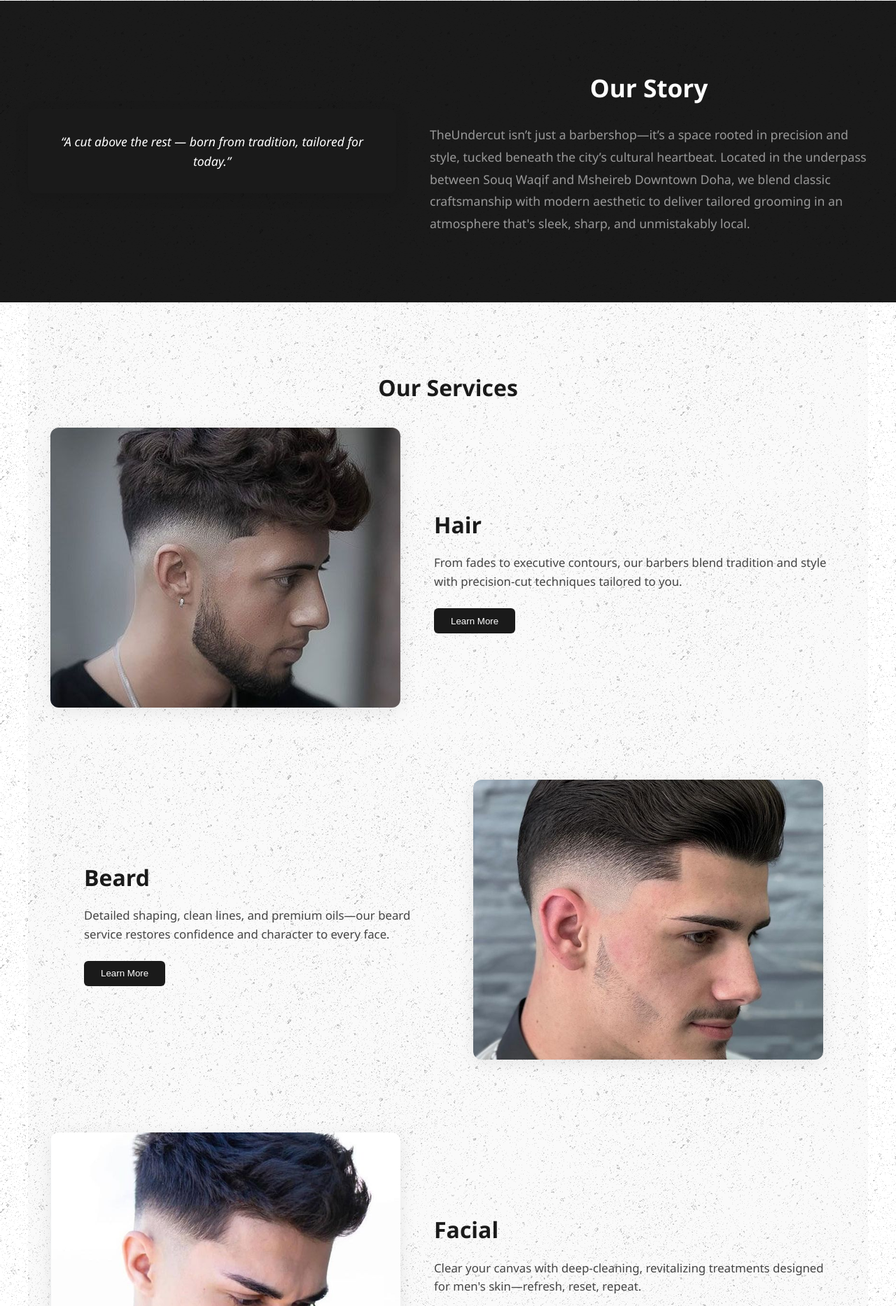
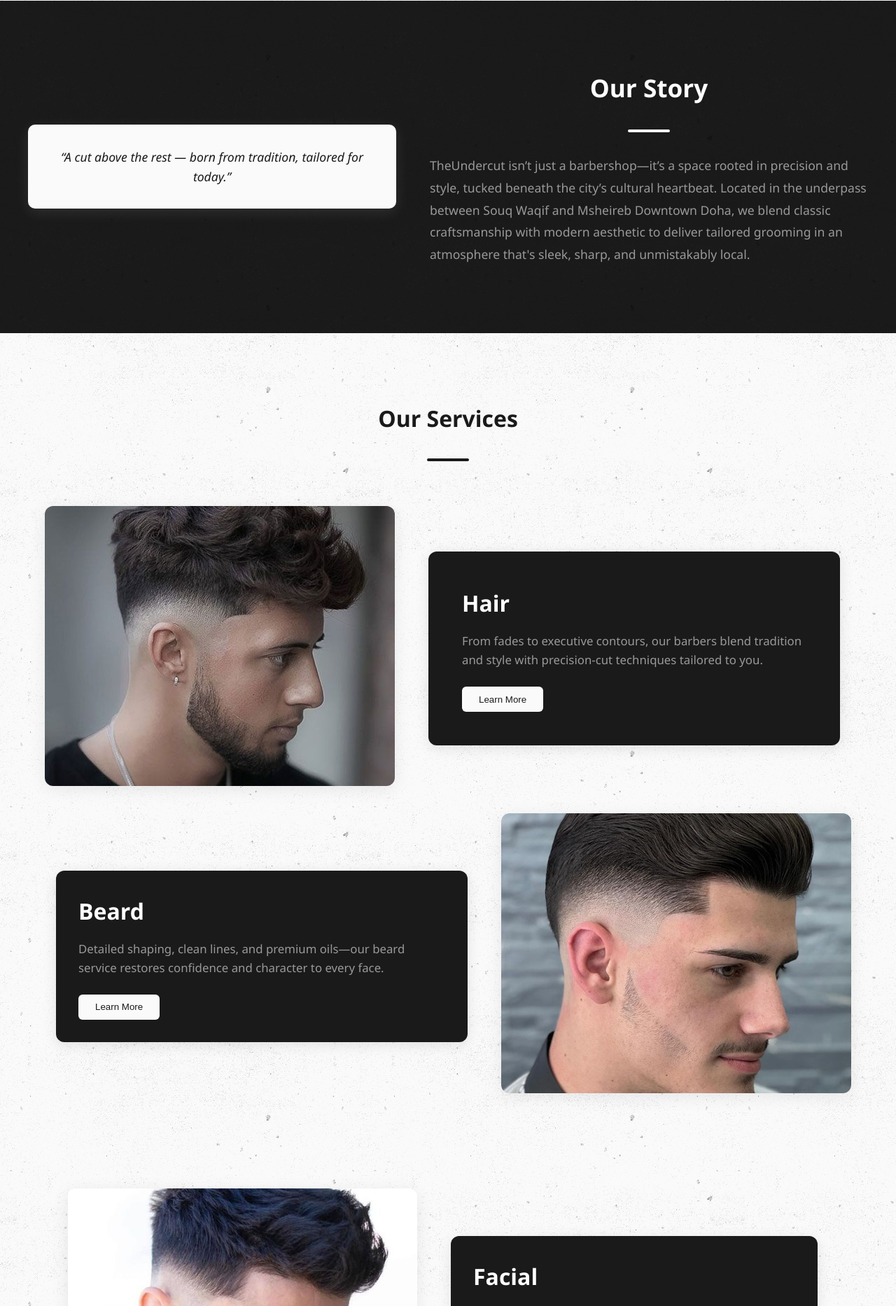
Before and after one commit to lceDr0p/lcedr0p.github.io, a PHP site: page / in a window 1280 px wide. Shown: the part 872-2738 px from the top of the page at 70% size. Run offline with PHP 8.4, Linux system fonts and the light colour scheme.

Commit message:
UI / UX Changes
Added
- More color greys and frames in testimonials and services

Changed
- Images

```diff
--- a/Index.html
+++ b/Index.html
@@ -45,8 +45,8 @@
         <div class="splide__track">
           <ul class="splide__list">
             <li class="splide__slide"><img src="Images/hero1.png" alt="Barbershop Interior 1" /></li>
-            <li class="splide__slide"><img src="Images/hero2.jpg" alt="Barber at Work" /></li>
-            <li class="splide__slide"><img src="Images/hero3.jpg" alt="Styled Client" /></li>
+            <li class="splide__slide"><img src="Images/hero2.png" alt="Barber at Work" /></li>
+            <li class="splide__slide"><img src="Images/hero3.png" alt="Styled Client" /></li>
           </ul>
         </div>
       </div>
@@ -59,6 +59,7 @@
     <div class="about-container">
       <div class="about-text">
         <h2>Our Story</h2>
+        <div class="section-divider-white"></div>
         <p>
           TheUndercut isn’t just a barbershop—it’s a space rooted in precision and style, tucked beneath the city’s cultural heartbeat. Located in the underpass between Souq Waqif and Msheireb Downtown Doha, we blend classic craftsmanship with modern aesthetic to deliver tailored grooming in an atmosphere that's sleek, sharp, and unmistakably local.
         </p>
@@ -75,16 +76,19 @@
   <!-- Services Section -->
   <section id="services" class="services-section">
     <h2>Our Services</h2>
-
+    <div class="section-divider-black"></div>
     <!-- Hair -->
     <div class="patterned-block">
       <div class="patterned-image left">
         <img src="Images/Top1.png" alt="Haircut" />
       </div>
       <div class="patterned-content">
+        <div class="grey-frame">
+          <div class="patterned-content">
             <h3>Hair</h3>
             <p>From fades to executive contours, our barbers blend tradition and style with precision-cut techniques tailored to you.</p>
             <button class="modal-btn" data-modal="modal-hair">Learn More</button>
+        </div>
       </div>
     </div>
 
@@ -94,9 +98,11 @@
         <img src="Images/Top2.png" alt="Beard Grooming" />
       </div>
       <div class="patterned-content">
+        <div class="grey-frame">
           <h3>Beard</h3>
           <p>Detailed shaping, clean lines, and premium oils—our beard service restores confidence and character to every face.</p>
           <button class="modal-btn" data-modal="modal-beard">Learn More</button>
+        </div>
       </div>
     </div>
 
@@ -106,9 +112,11 @@
         <img src="Images/Top3.png" alt="Facial Treatment" />
       </div>
       <div class="patterned-content">
+        <div class="grey-frame">
           <h3>Facial</h3>
           <p>Clear your canvas with deep-cleaning, revitalizing treatments designed for men's skin—refresh, reset, repeat.</p>
           <button class="modal-btn" data-modal="modal-facial">Learn More</button>
+        </div>
       </div>
     </div>
 
@@ -118,9 +126,11 @@
         <img src="Images/Top4.png" alt="Relaxing Massage" />
       </div>
       <div class="patterned-content">
+        <div class="grey-frame">
           <h3>Massage</h3>
           <p>Shake off tension and take back your posture—unwind with targeted pressure, soothing techniques, and mindful flow.</p>
           <button class="modal-btn" data-modal="modal-massage">Learn More</button>
+        </div>
       </div>
     </div>
   </section>
@@ -128,6 +138,7 @@
   <!-- Gallery Section -->
   <section id="gallery" class="gallery-section fade-in">
     <h2>Gallery</h2>
+    <div class="section-divider-white"></div>
       <div class="splide" id="gallery-slider">
           <div class="splide__track">
           <ul class="splide__list">
@@ -156,6 +167,7 @@
   <!-- Team Section -->
   <section id="team" class="team-section fade-in">
     <h2>Meet the Barbers</h2>
+    <div class="section-divider-black"></div>
     <div class="team-grid">
       <div class="team-member">
         <img src="Images/agent2.png" alt="Barber Mike" />
@@ -193,6 +205,8 @@
 
     <section id="testimonials" class="testimonials-section fade-in">
         <h2>What Our Clients Say</h2>
+        <div class="section-divider-white"></div>
+        <div class="white-frame">
           <div class="splide" id="testimonial-slider">
             <div class="splide__track">
               <ul class="splide__list">
@@ -202,11 +216,13 @@
               </ul>
             </div>
         </div>
+      </div>
     </section>
 
   <!-- Booking/Footer Section -->
   <footer id="booking" class="booking-section fade-in">
     <h2>Book an Appointment</h2>
+    <div class="section-divider-black"></div>
     <p>Ready for a fresh fade or relaxing session? Let’s lock in your next visit.</p>
 
     <a href="https://yourbookingplatform.com" target="_blank" class="book-btn">Book Now</a>
--- a/styles.css
+++ b/styles.css
@@ -216,11 +216,11 @@ a {
 
 .about-highlight {
   flex: 1 1 400px;
-  background-color: #1a1a1a;
-  color: #fff;
+  background-color: #fafafa;
+  color: #1a1a1a;
   padding: 2rem;
   border-radius: 10px;
-  box-shadow: 0 5px 20px rgba(0,0,0,0.1);
+  box-shadow: 0 5px 20px rgba(255, 255, 255, 0.1);
   font-size: 1.1rem;
   text-align: center;
   animation: fadeInLeft 1s ease 0.3s both;
@@ -237,7 +237,7 @@ a {
   background-image: url('Images/testbg.png');
   background-color: #fafafa;
   padding: 6rem 2rem;
-  max-width: 1200px;
+  max-width: 1300px;
   margin: auto;
 }
 
@@ -279,20 +279,21 @@ a {
 }
 
 .patterned-content h3 {
+  color: #fff;
   font-size: 2rem;
   margin-bottom: 1rem;
 }
 
 .patterned-content p {
   font-size: 1.05rem;
-  color: #444;
+  color: #999;
   line-height: 1.6;
   margin-bottom: 1.5rem;
 }
 
 .patterned-content .modal-btn {
-  background: #1a1a1a;
-  color: #fff;
+  background: #fafafa;
+  color: #1a1a1a;
   padding: 0.65rem 1.5rem;
   border: none;
   border-radius: 6px;
@@ -301,7 +302,7 @@ a {
 }
 
 .patterned-content .modal-btn:hover {
-  background: #333;
+  background: #9a9a9a;
 }
 
 .service-card {
@@ -394,6 +395,10 @@ section h2 {
   background-color: #1a1a1a;
   padding: 6rem 2rem;
   text-align: center;
+}
+
+.gallery-section h2 {
+  color: #fff
 }
 
 .gallery-carousel {
@@ -543,7 +548,7 @@ section h2 {
 }
 
 #testimonial-slider .splide__slide {
-  color: #999;
+  color: #1a1a1a;
   text-align: center;
   padding: 2rem;
   font-size: 1.2rem;
@@ -751,6 +756,41 @@ section h2 {
   color: #000;
 }
 
+.section-divider-black {
+  width: 60px;
+  height: 4px;
+  background-color: #1a1a1a;
+  margin: 2rem auto;
+  border-radius: 2px;
+}
+
+.section-divider-white {
+  width: 60px;
+  height: 4px;
+  background-color: #fafafa;
+  margin: 2rem auto;
+  border-radius: 2px;
+}
+
+.grey-frame {
+  background-color: #1a1a1a;
+  padding: 2rem;
+  border-radius: 12px;
+  box-shadow: 0 4px 20px rgba(0,0,0,0.1);
+  max-width: 1000px;
+  margin: 2rem auto;
+}
+
+.white-frame {
+  background-color: #fafafa;
+  border-radius: 12px;
+  box-shadow: 0 4px 20px rgba(0,0,0,0.1);
+  max-width: 1000px;
+  margin: 2rem auto;
+}
+
+
+
 
 @media (min-width: 769px) {
   .nav-links {
```
Also changed, not shown: Images/testbg.png, Images/testbg2.png (added), 3 other files. Lines whose indentation alone changed are shown as unchanged.
